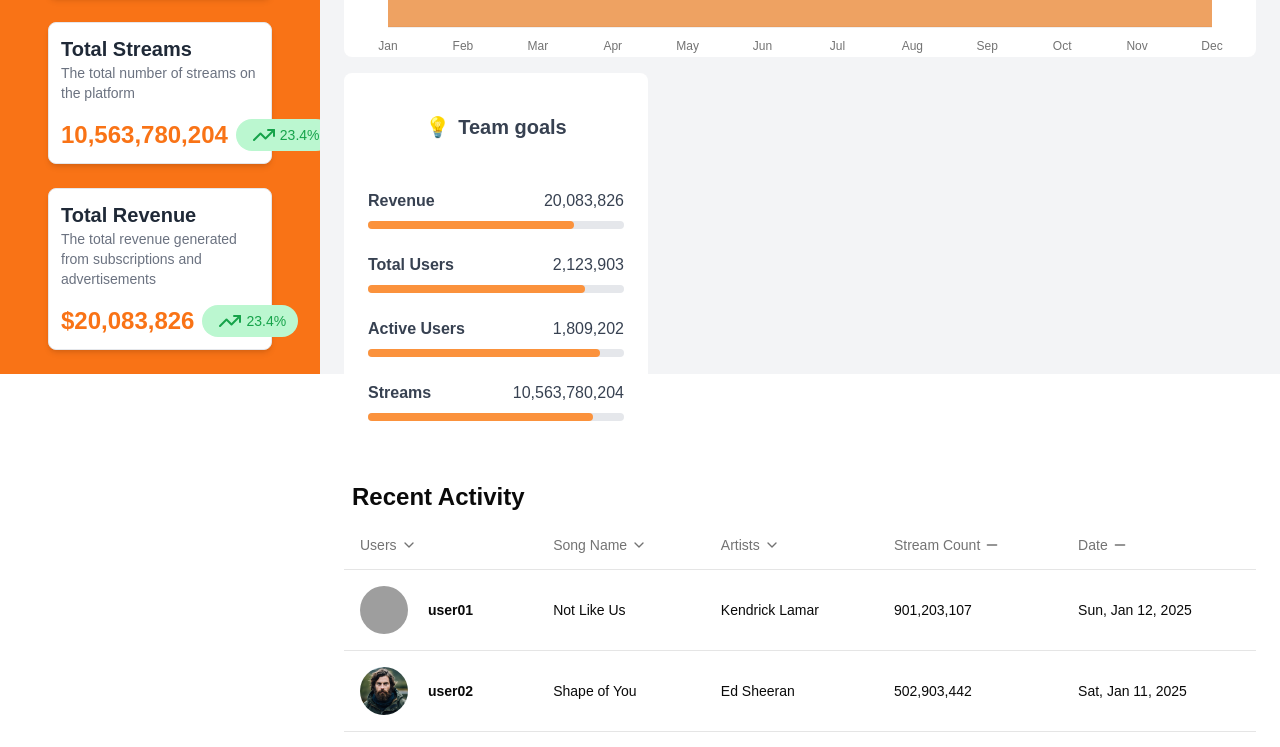
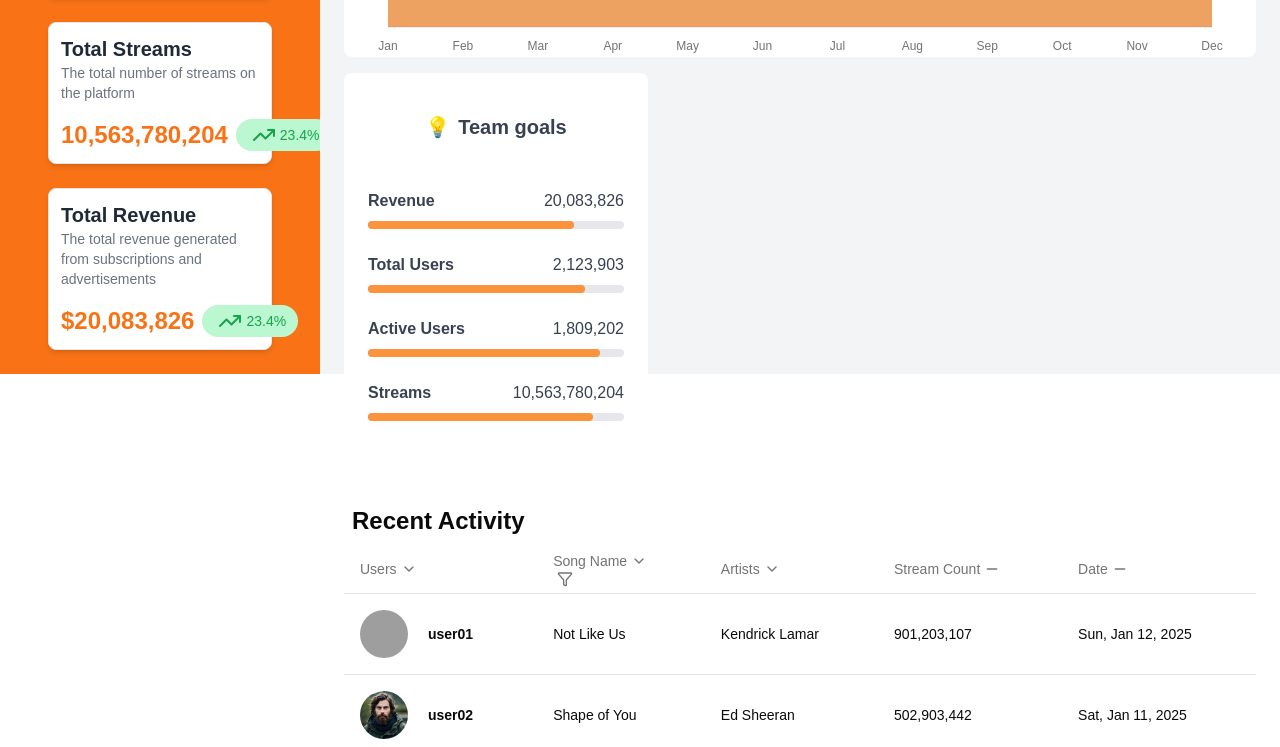
Before and after one commit to rto24/speedy-assessment, a Next.js app: page / in a window 1280 px wide. Shown: the part 426-1173 px from the top of the page. Built offline with nearby package versions, Linux system fonts and the light colour scheme; grey boxes are pictures that could not be loaded.

Commit message:
interview

```diff
--- a/src/components/DataTable.tsx
+++ b/src/components/DataTable.tsx
@@ -24,7 +24,8 @@ import {
   Minus,
   ClockArrowDown,
   ClockArrowUp,
-  Search
+  Search,
+  Filter
 } from "lucide-react";
 
 const DataTable: React.FC = () => {
@@ -32,6 +33,9 @@ const DataTable: React.FC = () => {
   const [ dropdownSearch, setDropdownSearch ] = useState<string>("");
   const [ streamCountSort, setStreamCountSort ] = useState<"default" | "ascending" | "descending">("default");
   const [ streamDateSort, setStreamDateSort ] = useState<"default" | "ascending" | "descending">("default");
+
+  const [songNameModal, setSongNameModal] = useState<boolean>(false);
+  const [songFilterSelect, setSongFilterSelect] = useState<"contains" | "starts" | "ends">("contains");
 
   //Pagination page state
   const [ currPage, setCurrPage ] = useState<number>(1);
@@ -105,6 +109,13 @@ const DataTable: React.FC = () => {
     }
   };
 
+  const handleSongNameFilter = (value: string) => {
+    if (value === "contains") {
+
+    }
+  }
+
+
   const paginatedData = useMemo(() => {
     const startIndex = (currPage - 1) * itemsPerPage;
     const endIndex = startIndex + itemsPerPage;
@@ -120,6 +131,13 @@ const DataTable: React.FC = () => {
 
   const handleSearch = (value: string) => {
     setDropdownSearch(value);
+  };
+
+  const handleSearchInput = (value: string) => {
+    setSearchParams((prev) => ({
+      ...prev,
+      term: value
+    }))
   };
 
   //Sets search params filters upon selection
@@ -147,6 +165,7 @@ const DataTable: React.FC = () => {
 
   return (
     <div>
+      <input type="text" onChange={(e) => handleSearchInput(e.target.value)}/>
       <h1 className="text-2xl font-bold m-2">Recent Activity</h1>
       {/* Table Contents */}
       <Table>
@@ -204,6 +223,22 @@ const DataTable: React.FC = () => {
                     <ChevronDown className="ml-1 w-4 h-4"/>
                   </div>
                 </DropdownMenuTrigger>
+
+                <Filter className="ml-1 w-4 h-4" onClick={() => setSongNameModal(true)}/>
+                {songNameModal &&
+                    <div>
+                      <label>
+                        <select>
+                          <option value="contains">Contains</option>
+                          <option value="start">Starts with</option>
+                          <option value="end">Ends with</option>
+                        </select>
+                      </label>
+                      {/* <input type="text" onChange={}/> */}
+                      <button onClick={() => setSongNameModal(false)}>X</button>
+                    </div>
+                }
+
                 <DropdownMenuContent
                   className="flex flex-wrap max-w-md gap-2 p-4"
                 >
--- a/src/components/charts/TopSongs.tsx
+++ b/src/components/charts/TopSongs.tsx
@@ -43,7 +43,7 @@ const TopSongs: React.FC = () => {
       <p>Past 30 days</p>
       <ChartContainer
         config={chartConfig}
-        className="w-full h-[250px]"
+        className="w-full h-[300px]"
       >
         <BarChart
           accessibilityLayer
```
